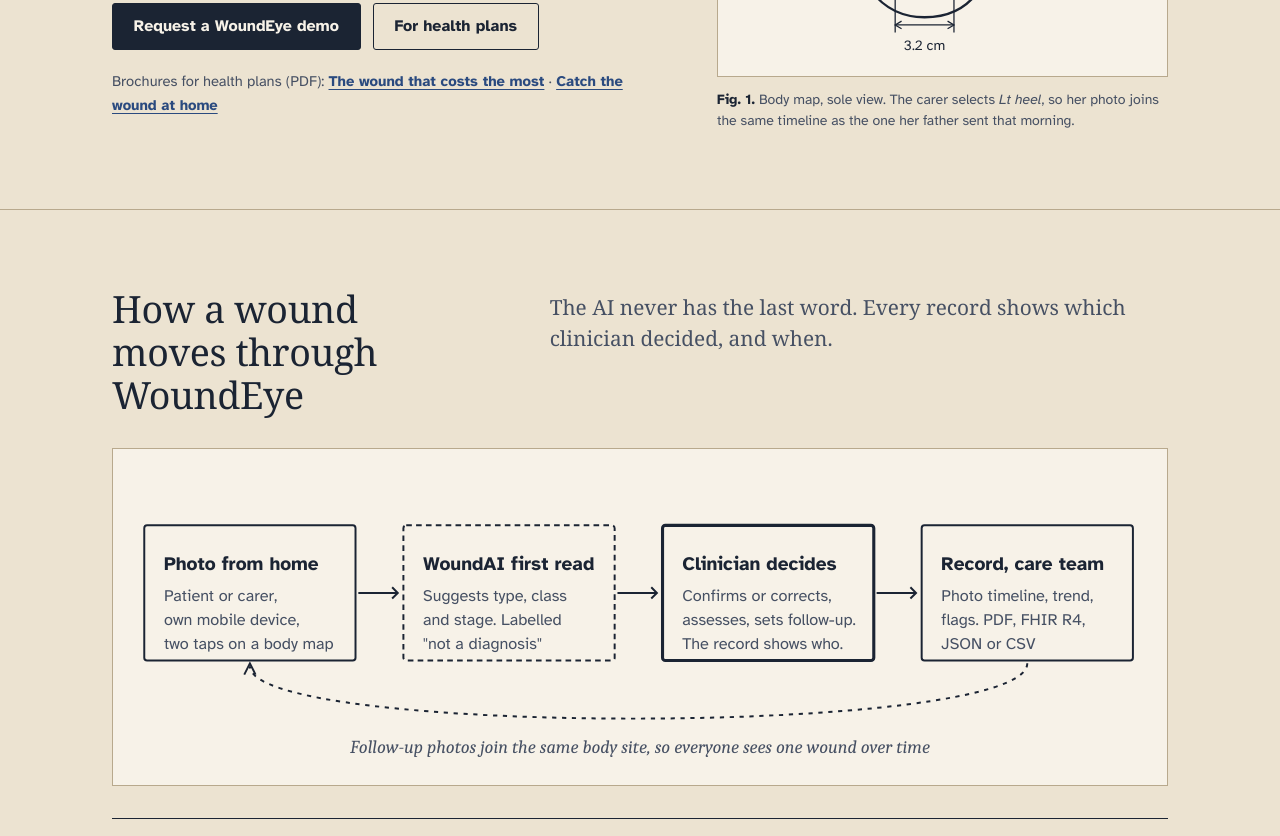
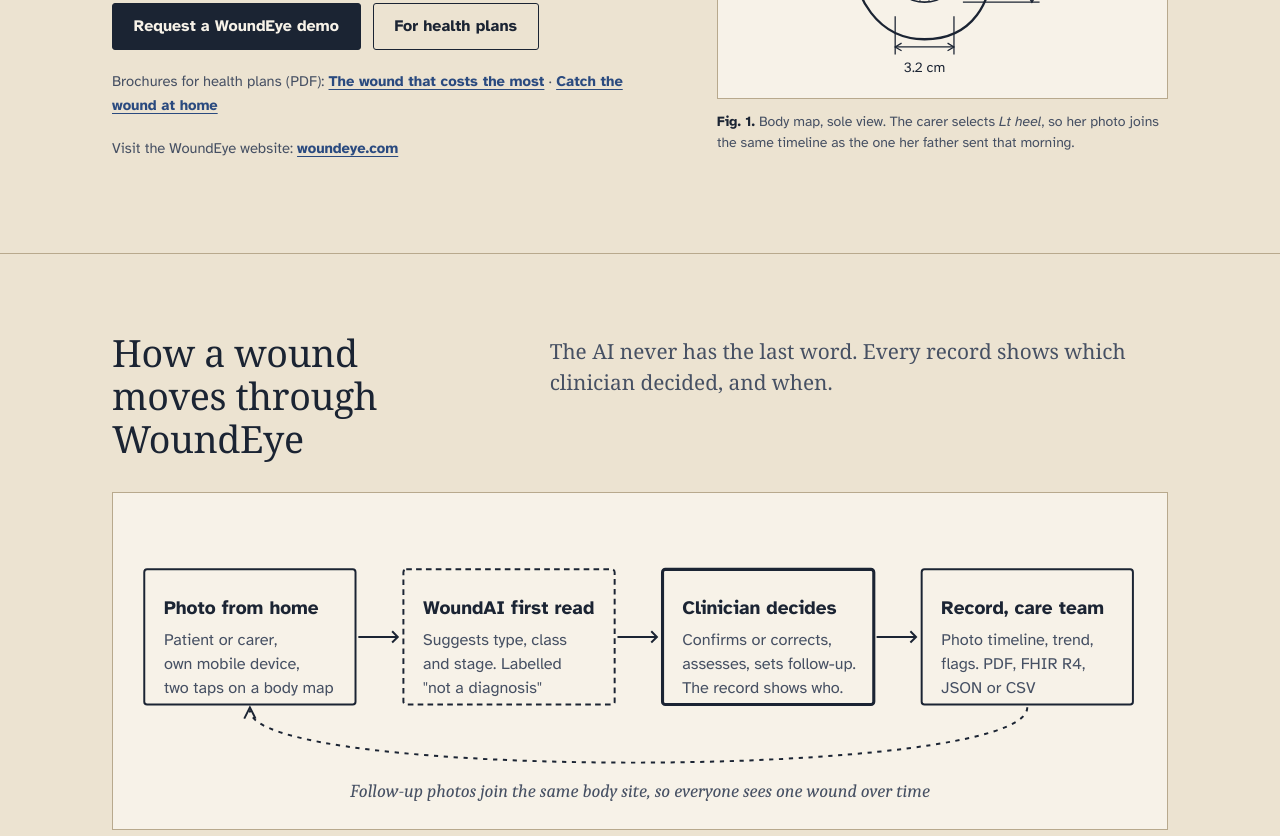
Before and after one commit to TrustedSciences/wounds-ai.site, a plain HTML site: page woundeye.html in a window 1280 px wide. Shown: the part 792-1628 px from the top of the page. Drawn offline with Linux system fonts and the light colour scheme.

Commit message:
Add files via upload

```diff
--- a/woundeye.html
+++ b/woundeye.html
@@ -88,6 +88,7 @@
       </div>
       <div class="btn-row"><a class="btn btn-ink" href="contact.html">Request a WoundEye demo</a><a class="btn btn-line" href="woundeye-health-plans.html">For health plans</a></div>
       <p class="doc-inline">Brochures for health plans (PDF): <a href="assets/docs/woundeye-medicare-advantage-brochure-1.pdf" target="_blank" rel="noopener">The wound that costs the most</a> &middot; <a href="assets/docs/woundeye-medicare-advantage-brochure-2.pdf" target="_blank" rel="noopener">Catch the wound at home</a></p>
+      <p class="doc-inline">Visit the WoundEye website: <a href="https://woundeye.com/" target="_blank" rel="noopener">woundeye.com</a></p>
     </div>
     <figure class="figure">
       <div class="plate"><svg viewBox="0 0 320 470" role="img" aria-labelledby="fig-we-t">
```
Also changed, not shown: 1 other file.
